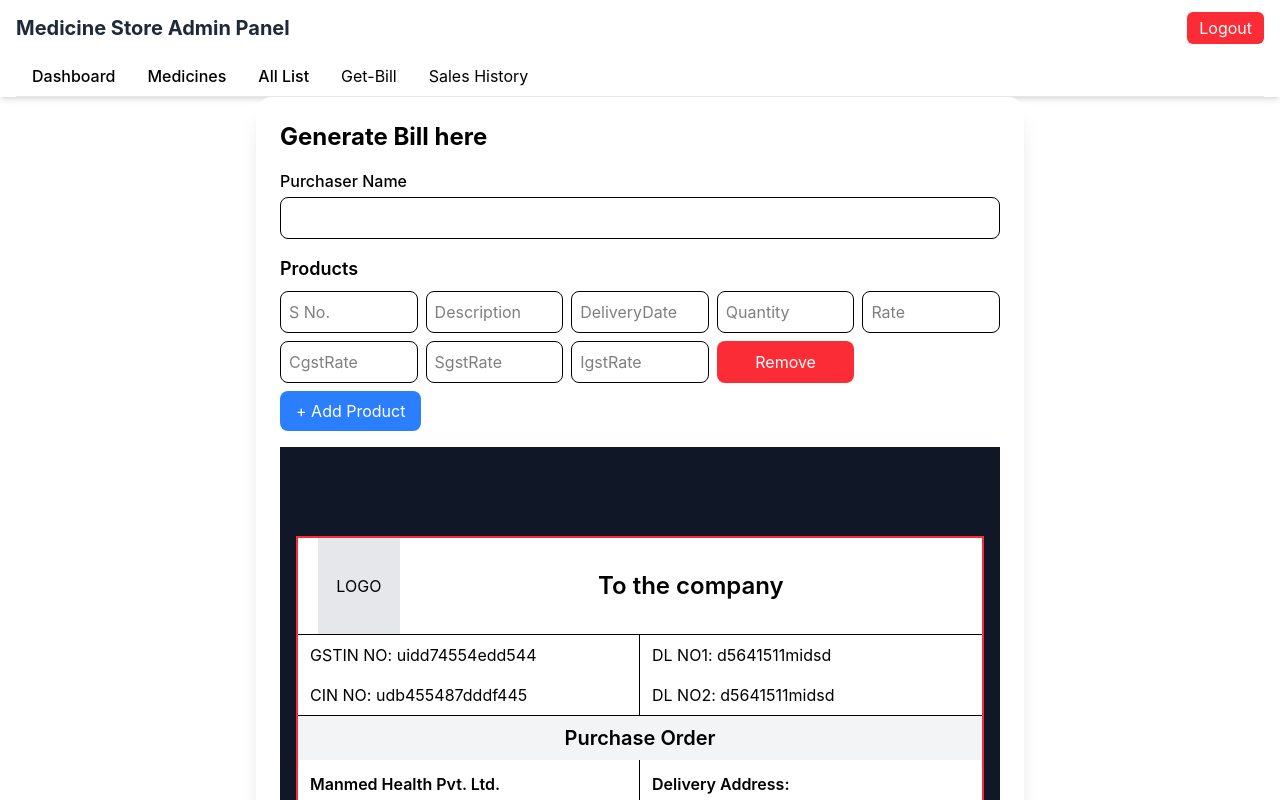
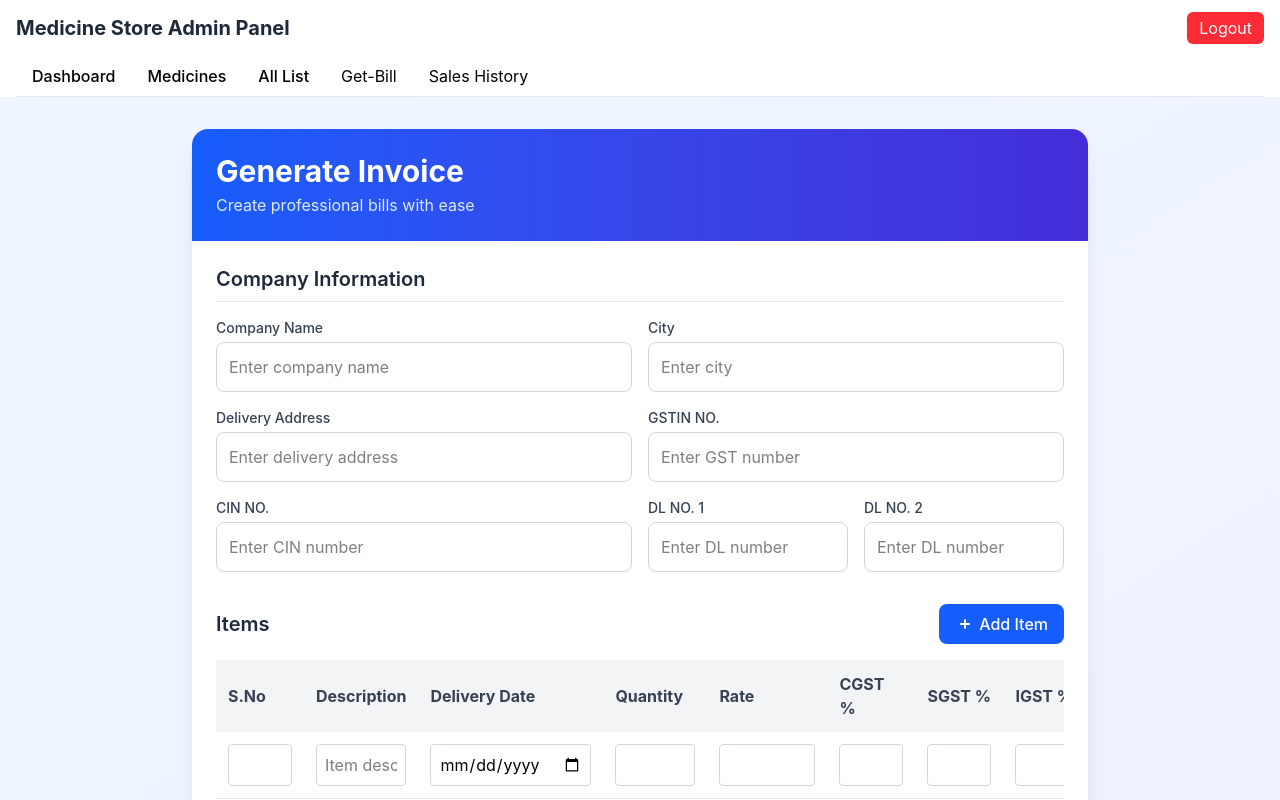
Before and after one commit to manmedhealth/CBO-Client, a React (Vite) app: page /billing in a window 1280 px wide. Both pictures are taken after typing "name@example.com", "Sample123" into the empty fields and a click on the button "Login". Shown: the top 800 px of the page. Built offline with nearby package versions, Linux system fonts and the light colour scheme.

Commit message:
add some other features in billing sec

```diff
--- a/src/components/Billtem.jsx
+++ b/src/components/Billtem.jsx
@@ -1,6 +1,6 @@
 import React, { useState } from 'react'
 
-function Billtem({billitems}) {
+function Billtem({billitems, purchaserdata}) {
 
     // Calculate amounts for display
     const calculateAmounts = (item) => {
@@ -18,10 +18,6 @@ function Billtem({billitems}) {
             total
         };
     };
-
-
-
-
 
 // Calculate totals for all items
     const calculateTotals = () => {
@@ -51,7 +47,7 @@ function Billtem({billitems}) {
 
     const totals = calculateTotals();
 
-
+    // console.log("purchaserdata=>",purchaserdata)
 
     return (
         <div className='flex justify-center items-center min-h-screen bg-gray-900 p-4'>
@@ -59,18 +55,18 @@ function Billtem({billitems}) {
                 {/* Header */}
                 <div className='border-b flex items-center'>
                     <div className='ml-5 py-5 w-24 h-24 bg-gray-200 flex items-center justify-center'>LOGO</div>
-                    <div className='w-full flex items-center text-2xl font-semibold justify-center'>To the company</div>
+                    <div className='w-full flex items-center text-2xl font-semibold justify-center'>{purchaserdata.name}</div>
                 </div>
 
                 {/* GSTIN and DL Info */}
                 <div className='border-b'>
                     <div className='flex w-full'>
-                        <div className='w-1/2 pl-3 py-2 border-r'>GSTIN NO: uidd74554edd544</div>
-                        <div className='w-1/2 pl-3 py-2'>DL NO1: d5641511midsd</div>
+                        <div className='w-1/2 pl-3 py-2 border-r'>GSTIN NO: {purchaserdata.gst}</div>
+                        <div className='w-1/2 pl-3 py-2'>DL NO1: {purchaserdata.dl1}</div>
                     </div>
                     <div className='flex w-full'>
-                        <div className='w-1/2 pl-3 py-2 border-r'>CIN NO: udb455487dddf445</div>
-                        <div className='w-1/2 pl-3 py-2'>DL NO2: d5641511midsd</div>
+                        <div className='w-1/2 pl-3 py-2 border-r'>CIN NO: {purchaserdata.cin}</div>
+                        <div className='w-1/2 pl-3 py-2'>DL NO2: {purchaserdata.dl2}</div>
                     </div>
                 </div>
 
@@ -89,10 +85,11 @@ function Billtem({billitems}) {
                     </div>
                     <div className='w-1/2 p-3'>
                         <div className='font-semibold'>Delivery Address:</div>
-                        <div>to the company</div>
-                        <div>Hn.343/A Mourana Rampur near gov.school Ajhai distt. Mathura</div>
-                        <div>DL No. upkdf4564ddd</div>
-                        <div>GST NO. A74854dhf4545dd</div>
+                        <div>{purchaserdata.name}</div>
+                        <div>{purchaserdata.address}</div>
+                        <div>{purchaserdata.city}</div>
+                        <div>DL No: {purchaserdata.dl1}</div>
+                        <div>GST NO: {purchaserdata.gst}</div>
                     </div>
                 </div>
 
--- a/src/page/Billing.jsx
+++ b/src/page/Billing.jsx
@@ -2,115 +2,299 @@ import React, { useState } from "react";
 import Billtem from "../components/Billtem";
 
 export default function Billing() {
+  const [purchaserdata, setPurchaserdata] = useState({
+    name: "",
+    address: "",
+    city: "",
+    cin: "",
+    dl1: "",
+    dl2: "",
+    gst: ""
+  });
 
-  const [billitems, setbillItems] = useState([
-    { sn: 1, description: "Medicine A", deliveryDate: "45/08/2025", quantity: "50", rate: "2", cgstRate: "10", sgstRate: "10", igstRate: "10" }
-  ]);
+  const handleChange = (e) => {
+    const { name, value } = e.target;
+    setPurchaserdata({ ...purchaserdata, [name]: value });
+  };
 
-
-  const [purchaser, setPurchaser] = useState("");
-  // const [items, setItems] = useState([{ product: "", quantity: "", price: "" }]);
-  const [items, setItems] = useState([{ sn: "", description: "", deliveryDate: "", quantity: "", rate: "", cgstRate: "", sgstRate: "", igstRate: "" }]);
-  // console.log('items =>', items) // [{}]
+  // state for generate bill
+  const [items, setItems] = useState([{
+    sn: "",
+    description: "",
+    deliveryDate: "",
+    quantity: "",
+    rate: "",
+    cgstRate: "",
+    sgstRate: "",
+    igstRate: ""
+  }]);
 
   const handleItemChange = (index, field, value) => {
-    const updatedItems = [...items];  // [{}]
-    // console.log("updateitems =>", updatedItems)
+    const updatedItems = [...items];
     updatedItems[index][field] = value;
     setItems(updatedItems);
   };
 
   const addItem = () => {
-    setItems([...items, { product: "", quantity: 1, price: 0 }]);
-    setbillItems([...billitems, { sn: 2, description: "Medicine B", deliveryDate: "45/08/2025", quantity: "25", rate: "4", cgstRate: "10", sgstRate: "10", igstRate: "20" }])
+    setItems([...items, {
+      sn: "",
+      description: "",
+      deliveryDate: "",
+      quantity: "",
+      rate: "",
+      cgstRate: "",
+      sgstRate: "",
+      igstRate: ""
+    }]);
   };
 
   const removeItem = (index) => {
     setItems(items.filter((_, i) => i !== index));
-    // for remove bill
-    setbillItems(billitems.filter((_, i) => i !== index))
   };
 
+  return (
+    <div className="min-h-screen bg-gradient-to-br from-blue-50 to-indigo-50 py-8 px-4">
+      <div className="max-w-4xl mx-auto bg-white shadow-xl rounded-2xl overflow-hidden">
+        {/* Header */}
+        <div className="bg-gradient-to-r from-blue-600 to-indigo-700 text-white p-6">
+          <h1 className="text-3xl font-bold">Generate Invoice</h1>
+          <p className="text-blue-100 mt-1">Create professional bills with ease</p>
+        </div>
 
+        <div className="p-6">
+          {/* Company Information */}
+          <div className="mb-8">
+            <h2 className="text-xl font-semibold text-gray-800 mb-4 pb-2 border-b border-gray-200">Company Information</h2>
 
-
-  return (
-    <div className="p-6 max-w-3xl mx-auto bg-white shadow-xl rounded-2xl">
-      <h1 className="text-2xl font-bold mb-4">Generate Bill here</h1>
-
-      <div className="mb-4">
-        <label className="block mb-1 font-medium">Purchaser Name</label>
+            <div className="grid grid-cols-1 md:grid-cols-2 gap-4">
+              <div>
+                <label className="block text-sm font-medium text-gray-700 mb-1">Company Name</label>
                 <input
                   type="text"
-          value={purchaser}
-          onChange={(e) => setPurchaser(e.target.value)}
-          className="w-full border rounded-lg p-2"
+                  onChange={handleChange}
+                  value={purchaserdata.name}
+                  name="name"
+                  className="w-full border border-gray-300 rounded-lg p-3 focus:ring-2 focus:ring-blue-500 focus:border-blue-500 transition"
+                  placeholder="Enter company name"
                 />
               </div>
 
-      <h2 className="text-lg font-semibold mb-2">Products</h2>
+              <div>
+                <label className="block text-sm font-medium text-gray-700 mb-1">City</label>
+                <input
+                  type="text"
+                  onChange={handleChange}
+                  value={purchaserdata.city}
+                  name="city"
+                  className="w-full border border-gray-300 rounded-lg p-3 focus:ring-2 focus:ring-blue-500 focus:border-blue-500 transition"
+                  placeholder="Enter city"
+                />
+              </div>
+
+              <div>
+                <label className="block text-sm font-medium text-gray-700 mb-1">Delivery Address</label>
+                <input
+                  type="text"
+                  onChange={handleChange}
+                  value={purchaserdata.address}
+                  name="address"
+                  className="w-full border border-gray-300 rounded-lg p-3 focus:ring-2 focus:ring-blue-500 focus:border-blue-500 transition"
+                  placeholder="Enter delivery address"
+                />
+              </div>
+
+              <div>
+                <label className="block text-sm font-medium text-gray-700 mb-1">GSTIN NO.</label>
+                <input
+                  type="text"
+                  onChange={handleChange}
+                  value={purchaserdata.gst}
+                  name="gst"
+                  className="w-full border border-gray-300 rounded-lg p-3 focus:ring-2 focus:ring-blue-500 focus:border-blue-500 transition"
+                  placeholder="Enter GST number"
+                />
+              </div>
+
+              <div>
+                <label className="block text-sm font-medium text-gray-700 mb-1">CIN NO.</label>
+                <input
+                  type="text"
+                  onChange={handleChange}
+                  value={purchaserdata.cin}
+                  name="cin"
+                  className="w-full border border-gray-300 rounded-lg p-3 focus:ring-2 focus:ring-blue-500 focus:border-blue-500 transition"
+                  placeholder="Enter CIN number"
+                />
+              </div>
+
+              <div className="grid grid-cols-2 gap-4">
+                <div>
+                  <label className="block text-sm font-medium text-gray-700 mb-1">DL NO. 1</label>
+                  <input
+                    type="text"
+                    onChange={handleChange}
+                    value={purchaserdata.dl1}
+                    name="dl1"
+                    className="w-full border border-gray-300 rounded-lg p-3 focus:ring-2 focus:ring-blue-500 focus:border-blue-500 transition"
+                    placeholder="Enter DL number"
+                  />
+                </div>
+
+                <div>
+                  <label className="block text-sm font-medium text-gray-700 mb-1">DL NO. 2</label>
+                  <input
+                    type="text"
+                    onChange={handleChange}
+                    value={purchaserdata.dl2}
+                    name="dl2"
+                    className="w-full border border-gray-300 rounded-lg p-3 focus:ring-2 focus:ring-blue-500 focus:border-blue-500 transition"
+                    placeholder="Enter DL number"
+                  />
+                </div>
+              </div>
+            </div>
+          </div>
+
+          {/* Products/Items Section */}
+          <div>
+            <div className="flex justify-between items-center mb-4">
+              <h2 className="text-xl font-semibold text-gray-800">Items</h2>
+              <button
+                onClick={addItem}
+                className="flex items-center bg-blue-600 hover:bg-blue-700 text-white font-medium py-2 px-4 rounded-lg transition"
+              >
+                <svg xmlns="http://www.w3.org/2000/svg" className="h-5 w-5 mr-1" viewBox="0 0 20 20" fill="currentColor">
+                  <path fillRule="evenodd" d="M10 5a1 1 0 011 1v3h3a1 1 0 110 2h-3v3a1 1 0 11-2 0v-3H6a1 1 0 110-2h3V6a1 1 0 011-1z" clipRule="evenodd" />
+                </svg>
+                Add Item
+              </button>
+            </div>
+
+            <div className="overflow-x-auto">
+              <table className="w-full">
+                <thead>
+                  <tr className="bg-gray-100 text-left text-gray-700">
+                    <th className="p-3">S.No</th>
+                    <th className="p-3">Description</th>
+                    <th className="p-3">Delivery Date</th>
+                    <th className="p-3">Quantity</th>
+                    <th className="p-3">Rate</th>
+                    <th className="p-3">CGST %</th>
+                    <th className="p-3">SGST %</th>
+                    <th className="p-3">IGST %</th>
+                    <th className="p-3">Action</th>
+                  </tr>
+                </thead>
+                <tbody>
                   {items.map((item, index) => (
-        <div    key={index} className="grid grid-cols-5 gap-2 mb-2">
+                    <tr key={index} className="border-b border-gray-200 hover:bg-gray-50 transition">
+                      <td className="p-3">
                         <input
                           type="number"
-            placeholder="S No."
                           value={item.sn}
-            onChange={(e) => handleItemChange(index, "sn", Number(e.target.value))}
-            className="border rounded-lg p-2"
+                          onChange={(e) => handleItemChange(index, "sn", e.target.value)}
+                          className="w-16 border border-gray-300 rounded p-2 focus:ring-2 focus:ring-blue-500 focus:border-blue-500 transition"
+                          min="1"
                         />
+                      </td>
+                      <td className="p-3">
                         <input
                           type="text"
-            placeholder="Description"
                           value={item.description}
-            onChange={(e) => handleItemChange(index, "description", (e.target.value))
-            }
-            className="border rounded-lg p-2"
+                          onChange={(e) => handleItemChange(index, "description", e.target.value)}
+                          className="w-full border border-gray-300 rounded p-2 focus:ring-2 focus:ring-blue-500 focus:border-blue-500 transition"
+                          placeholder="Item description"
                         />
+                      </td>
+                      <td className="p-3">
                         <input
-            type="text"
-            placeholder="DeliveryDate"
+                          type="date"
                           value={item.deliveryDate}
-            onChange={(e) =>
-              handleItemChange(index, "deliveryDate", (e.target.value))
-            }
-            className="border rounded-lg p-2"
+                          onChange={(e) => handleItemChange(index, "deliveryDate", e.target.value)}
+                          className="border border-gray-300 rounded p-2 focus:ring-2 focus:ring-blue-500 focus:border-blue-500 transition"
                         />
-
-          <input type="number" placeholder="Quantity" className="border rounded-lg p-2" onChange={(e) => handleItemChange(index, "quantity", Number(e.target.value))} />
-          <input type="number" placeholder="Rate" className="border rounded-lg p-2" onChange={(e) => handleItemChange(index, "rate", Number(e.target.value))} />
-          <input type="number" placeholder="CgstRate" value={item.cgstRate} className="border rounded-lg p-2" onChange={(e) => handleItemChange(index, "cgstRate", Number(e.target.value))} />
-          <input type="number" placeholder="SgstRate" value={item.sgstRate} className="border rounded-lg p-2" onChange={(e) => handleItemChange(index, "sgstRate", Number(e.target.value))} />
-          <input type="number" placeholder="IgstRate" value={item.igstRate} className="border rounded-lg p-2" onChange={(e) => handleItemChange(index, "igstRate", Number(e.target.value))} />
-
+                      </td>
+                      <td className="p-3">
+                        <input
+                          type="number"
+                          value={item.quantity}
+                          onChange={(e) => handleItemChange(index, "quantity", e.target.value)}
+                          className="w-20 border border-gray-300 rounded p-2 focus:ring-2 focus:ring-blue-500 focus:border-blue-500 transition"
+                          min="1"
+                          step="1"
+                        />
+                      </td>
+                      <td className="p-3">
+                        <input
+                          type="number"
+                          value={item.rate}
+                          onChange={(e) => handleItemChange(index, "rate", e.target.value)}
+                          className="w-24 border border-gray-300 rounded p-2 focus:ring-2 focus:ring-blue-500 focus:border-blue-500 transition"
+                          min="0"
+                          step="0.01"
+                        />
+                      </td>
+                      <td className="p-3">
+                        <input
+                          type="number"
+                          value={item.cgstRate}
+                          onChange={(e) => handleItemChange(index, "cgstRate", e.target.value)}
+                          className="w-16 border border-gray-300 rounded p-2 focus:ring-2 focus:ring-blue-500 focus:border-blue-500 transition"
+                          min="0"
+                          step="0.01"
+                        />
+                      </td>
+                      <td className="p-3">
+                        <input
+                          type="number"
+                          value={item.sgstRate}
+                          onChange={(e) => handleItemChange(index, "sgstRate", e.target.value)}
+                          className="w-16 border border-gray-300 rounded p-2 focus:ring-2 focus:ring-blue-500 focus:border-blue-500 transition"
+                          min="0"
+                          step="0.01"
+                        />
+                      </td>
+                      <td className="p-3">
+                        <input
+                          type="number"
+                          value={item.igstRate}
+                          onChange={(e) => handleItemChange(index, "igstRate", e.target.value)}
+                          className="w-16 border border-gray-300 rounded p-2 focus:ring-2 focus:ring-blue-500 focus:border-blue-500 transition"
+                          min="0"
+                          step="0.01"
+                        />
+                      </td>
+                      <td className="p-3">
                         <button
                           onClick={() => removeItem(index)}
-            className="bg-red-500 text-white rounded-lg p-2"
+                          className="bg-red-500 hover:bg-red-600 text-white rounded-lg p-2 transition"
+                          title="Remove item"
                         >
-            Remove
+                          <svg xmlns="http://www.w3.org/2000/svg" className="h-5 w-5" viewBox="0 0 20 20" fill="currentColor">
+                            <path fillRule="evenodd" d="M9 2a1 1 0 00-.894.553L7.382 4H4a1 1 0 000 2v10a2 2 0 002 2h8a2 2 0 002-2V6a1 1 0 100-2h-3.382l-.724-1.447A1 1 0 0011 2H9zM7 8a1 1 0 012 0v6a1 1 0 11-2 0V8zm5-1a1 1 0 00-1 1v6a1 1 0 102 0V8a1 1 0 00-1-1z" clipRule="evenodd" />
+                          </svg>
                         </button>
-
+                      </td>
+                    </tr>
+                  ))}
+                </tbody>
+              </table>
             </div>
-      ))}
-
-      <button
-        onClick={addItem}
-        className="bg-blue-500 text-white px-4 py-2 rounded-lg mb-4"
-      >
-        + Add Product
-      </button>
-
-      {/* <div className="flex justify-end border hidden">
-        <button
-          className="bg-green-600 text-white px-6 py-2 rounded-xl"
-        >
-          Generate PDF
-        </button>
-      </div> */}
-
-
-      <Billtem billitems={items} />
           </div>
 
+          {/* Action Buttons */}
+          <div className="flex justify-end space-x-4 mt-8 pt-4 border-t border-gray-200">
+            {/* <button className="px-6 py-2 border border-gray-300 rounded-lg text-gray-700 hover:bg-gray-50 transition">
+              Reset
+            </button> */}
+            <button className="px-6 py-2 bg-green-600 hover:bg-green-700 text-white font-medium rounded-lg transition">
+              Generate Bill
+            </button>
+          </div>
+        </div>
+      </div>
 
+      {/* <Billtem billitems={items} purchaserdata={purchaserdata} /> */}
+    </div>
   );
 }
```
Lines whose indentation alone changed are shown as unchanged.
